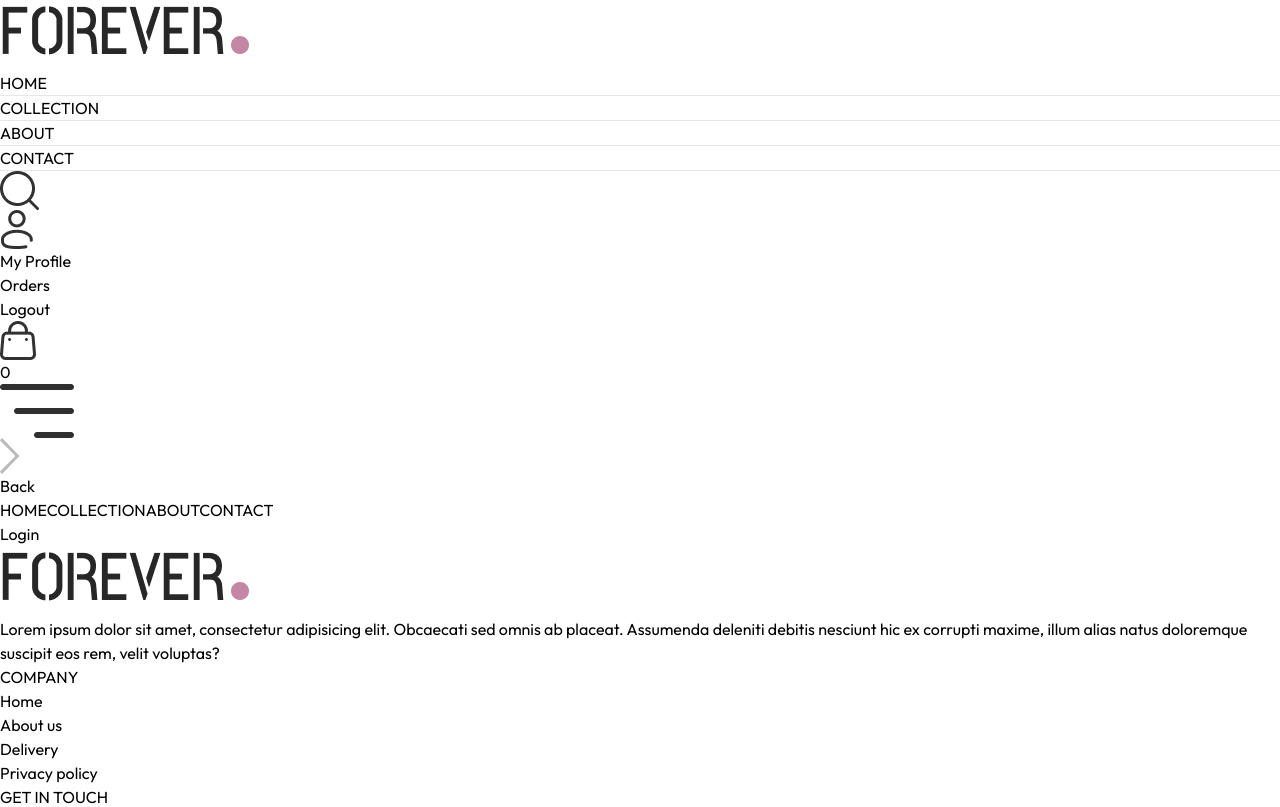
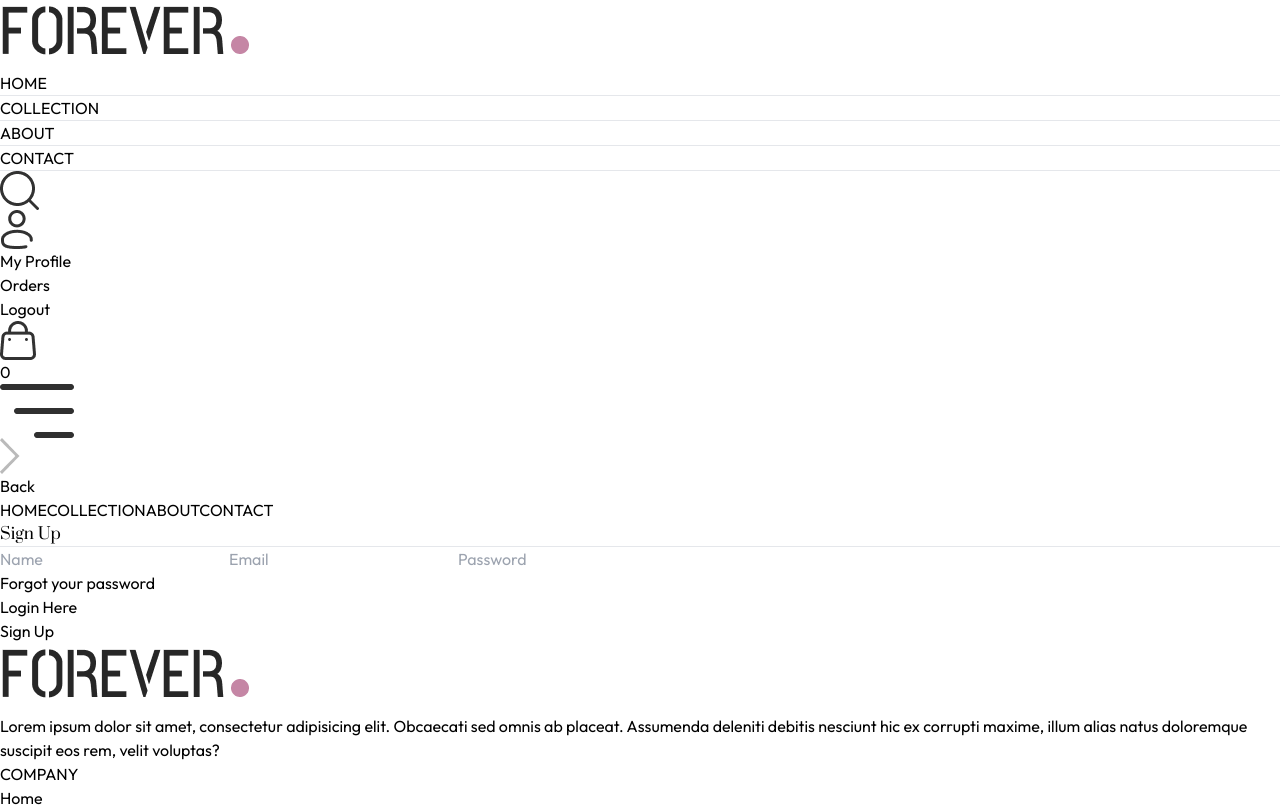
Before and after one commit to akbari-alireza/ECONMER-APP, a React (Vite) app: page /login in a window 1280 px wide. Shown: the top 807 px of the page. Built offline with nearby package versions, Linux system fonts and the light colour scheme.

Commit message:
Login | Sign Up Page

```diff
--- a/src/components/Navbar.tsx
+++ b/src/components/Navbar.tsx
@@ -40,7 +40,7 @@ function Navbar() {
         <div className='flex items-center gap-6'>
             <img onClick={()=>setShowSearch(true)} className='w-5 cursor-pointer' src={assets.search_icon} alt="" />
             <div className='group relative'>
-                <img className='w-5 min-w-5 cursor-pointer' src={assets.profile_icon} alt=""  />
+                <Link to={'/login'}><img className='w-5 min-w-5 cursor-pointer' src={assets.profile_icon} alt=""  /></Link>
                 <div className='group-hover:block hidden absolute dropdown-menu right-0 pt-4'>
                     <div className='flex flex-col gap-2 w-36 py-3 px-5 bg-slate-100 text-gray-500 rounded'>
                         <p className='cursor-pointer hover:text-black'>My Profile</p>
--- a/src/pages/Login.tsx
+++ b/src/pages/Login.tsx
@@ -1,8 +1,30 @@
-import React from 'react'
+import React, { useState } from 'react'
 
-function Login() {
+const Login = () => {
+
+  const [currentState, setCurrentState] = useState('Sign Up')
+
+  const onSubmitHandler = async (event) => {
+    event.preventDefault();
+  }
+
   return (
-    <div>Login</div>
+    <form onSubmit={onSubmitHandler} className='flex flex-col items-center w-[90%] sm:max-w-96 m-auto mt-14 gap-4 text-gray-800'>
+      <div className='inline-flex items-center gap-2 mb-2 mt-10'>
+        <p className='prata-regular text-3xl'>{currentState}</p>
+        <hr className='border-none h-[1.5px] w-8 bg-gray-800' />
+      </div>
+      {currentState === 'Login' ? '': <input type="text" className='w-full px-3 py-2 border border-gray-800' placeholder='Name' required />}
+      <input type="Email" className='w-full px-3 py-2 border border-gray-800' placeholder='Email' required />
+      <input type="password" className='w-full px-3 py-2 border border-gray-800' placeholder='Password' required />
+      <div className='w-full flex justify-between text-sm mt-[-8px]'>
+        <p className='cursor-pointer'>Forgot your password</p>
+        {currentState === 'Login'
+        ? <p onClick={()=>setCurrentState('Sign Up')} className='cursor-pointer'>Create acount</p>
+        : <p onClick={()=>setCurrentState('Login')} className='cursor-pointer'>Login Here</p> }
+      </div>
+      <button className='bg-black text-white font-light px-8 py-2 mt-4'>{currentState === 'Login' ? 'Sign In' : 'Sign Up'}</button>
+    </form>
   )
 }
 
```
